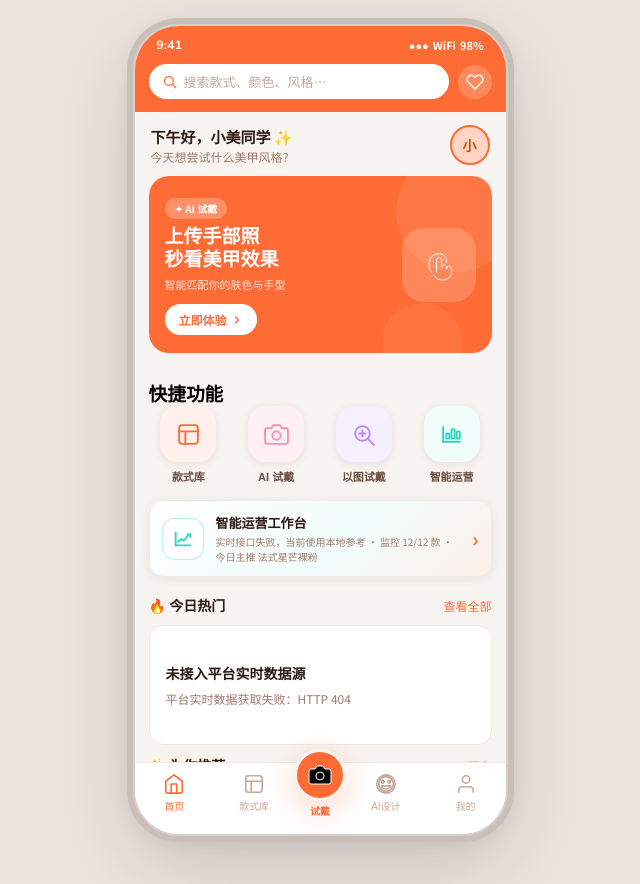
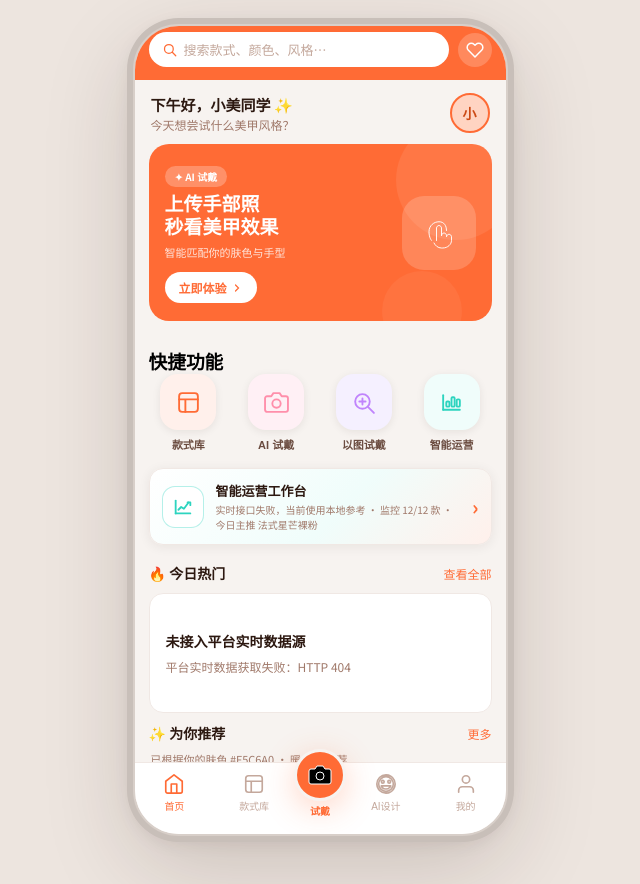
Before and after one commit to ColynChee/Nail-AI, a plain HTML site: page 指上谈兵.html in a window 1280 px wide. Shown: the whole page, without its empty margins (320-960 px from the left). Drawn offline with nearby package versions, Linux system fonts and the light colour scheme; no server answers; grey boxes are pictures that could not be loaded.

Commit message:
Hide status bar (time, WiFi, battery indicator)
Co-Authored-By: Claude Sonnet 4.6 <noreply@anthropic.com>

```diff
--- a/styles/layout/navigation.css
+++ b/styles/layout/navigation.css
@@ -2,10 +2,7 @@
    STATUS BAR
 ═══════════════════════════════════════ */
 .sbar{
-  background:var(--orange);
-  padding:11px 22px 5px;
-  display:flex;justify-content:space-between;align-items:center;
-  flex-shrink:0;
+  display:none;
 }
 .sbar-l{font-size:12px;font-weight:700;color:#fff;font-family:'Nunito',sans-serif;letter-spacing:.3px}
 .sbar-r{display:flex;gap:4px;align-items:center}
```
